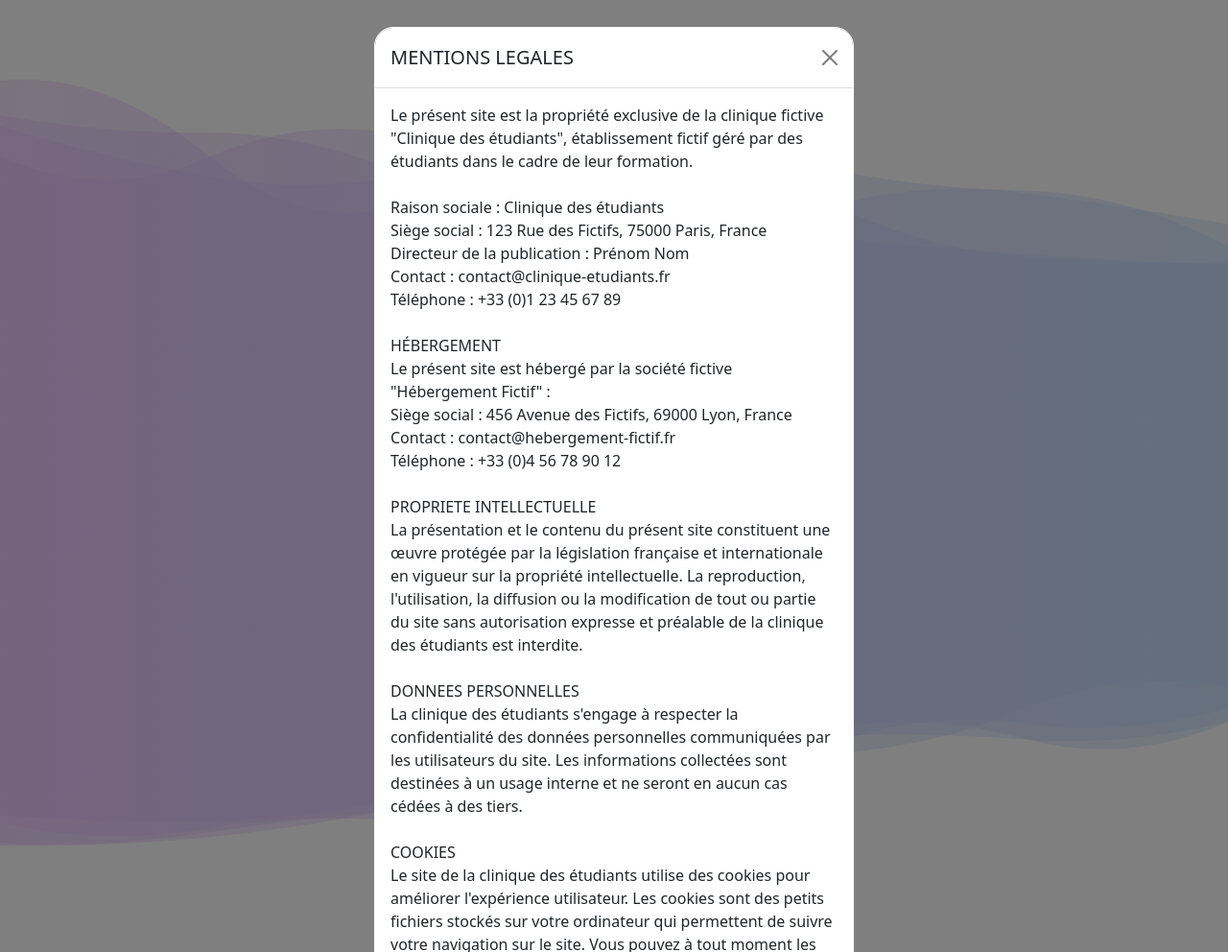
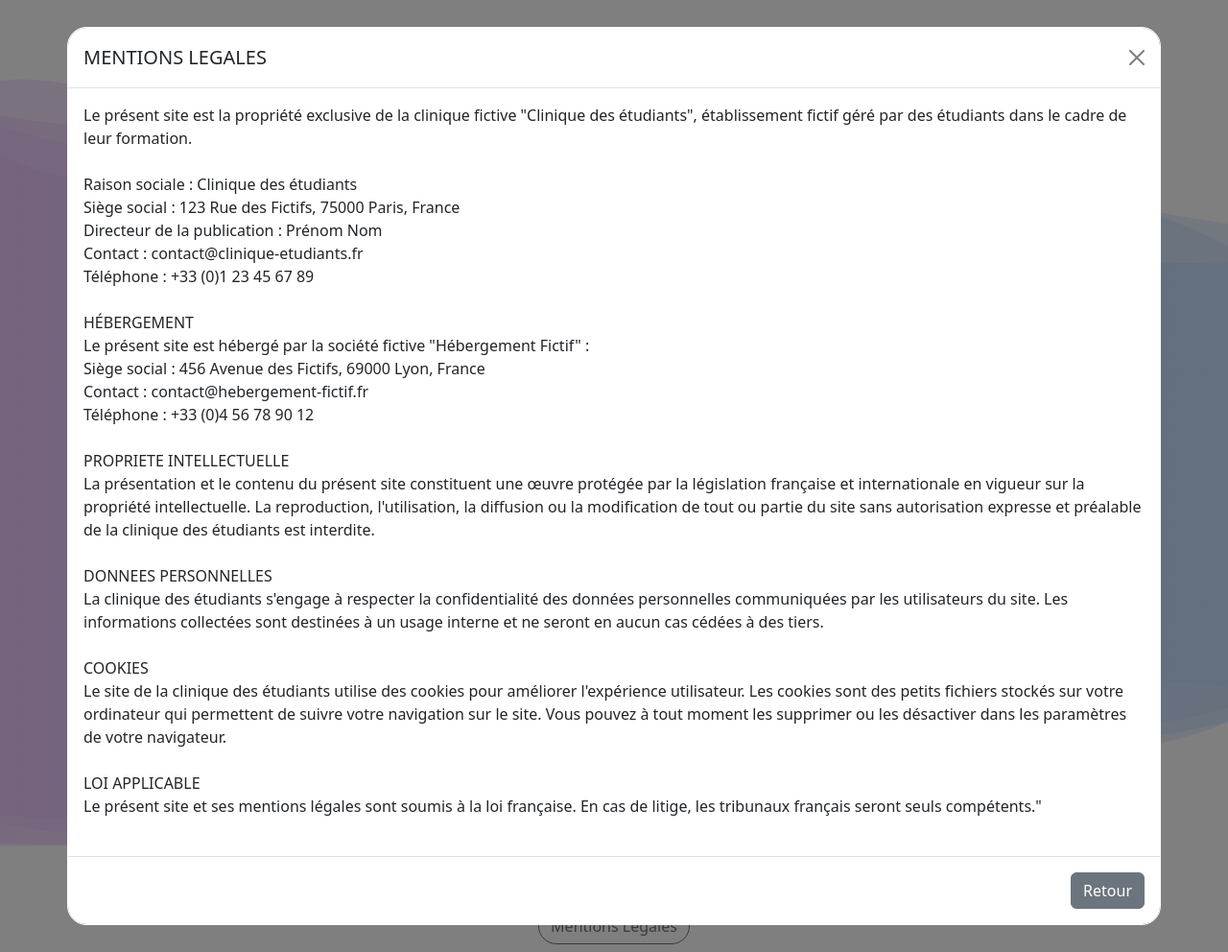
Before and after one commit to lhp9david/clinique, a PHP site: page /Views/view-login.php in a window 1280 px wide, after a click on "Mentions Légales". Shown: the whole page at 96% size. Run offline with PHP 8.4, Linux system fonts and the light colour scheme.

Commit message:
mentions légale modal-xl

```diff
--- a/includes/footer.php
+++ b/includes/footer.php
@@ -10,7 +10,7 @@
 </footer>
 
 <!-- Modal -->
-<div class="modal fade" id="mentions" tabindex="-1" aria-labelledby="exampleModalLabel" aria-hidden="true">
+<div class="modal modal-xl fade" id="mentions" tabindex="-1" aria-labelledby="exampleModalLabel" aria-hidden="true">
     <div class="modal-dialog">
         <div class="modal-content">
             <div class="modal-header">
```
